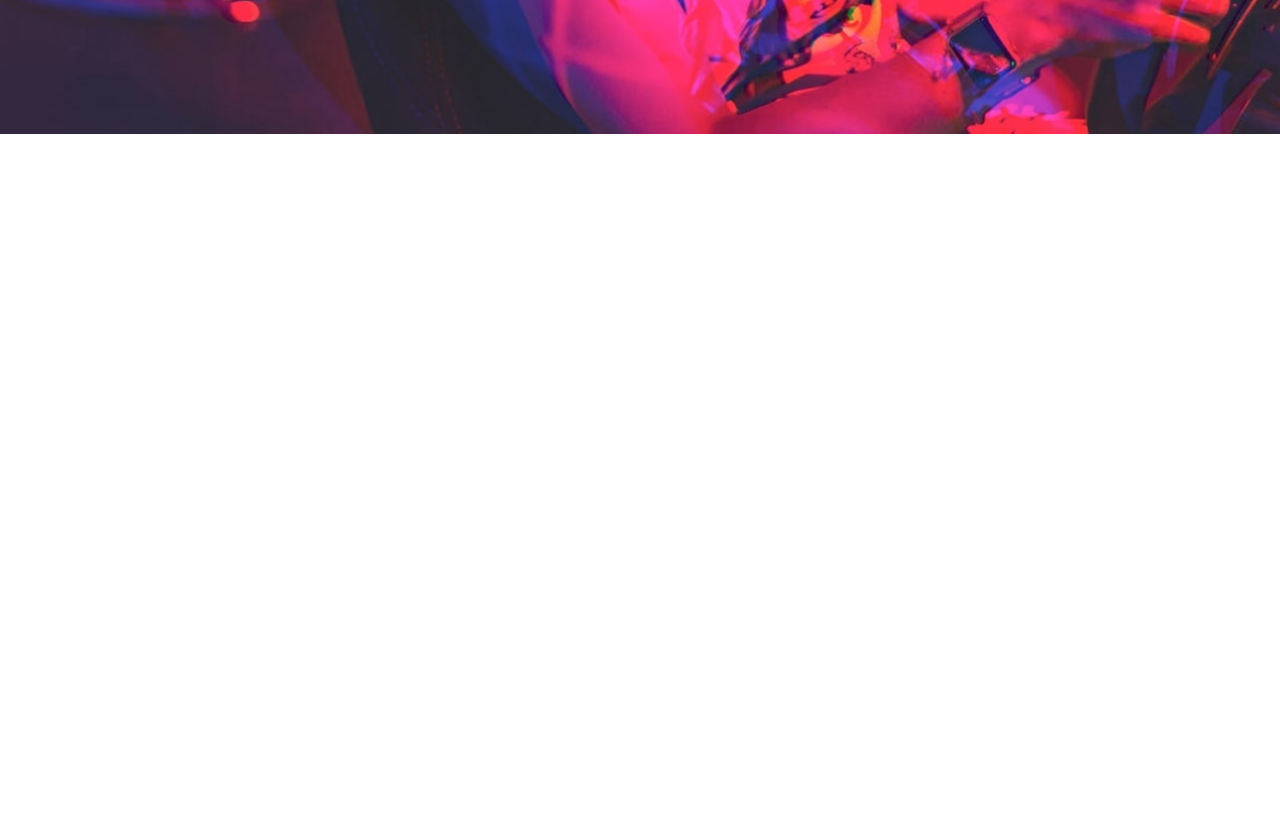
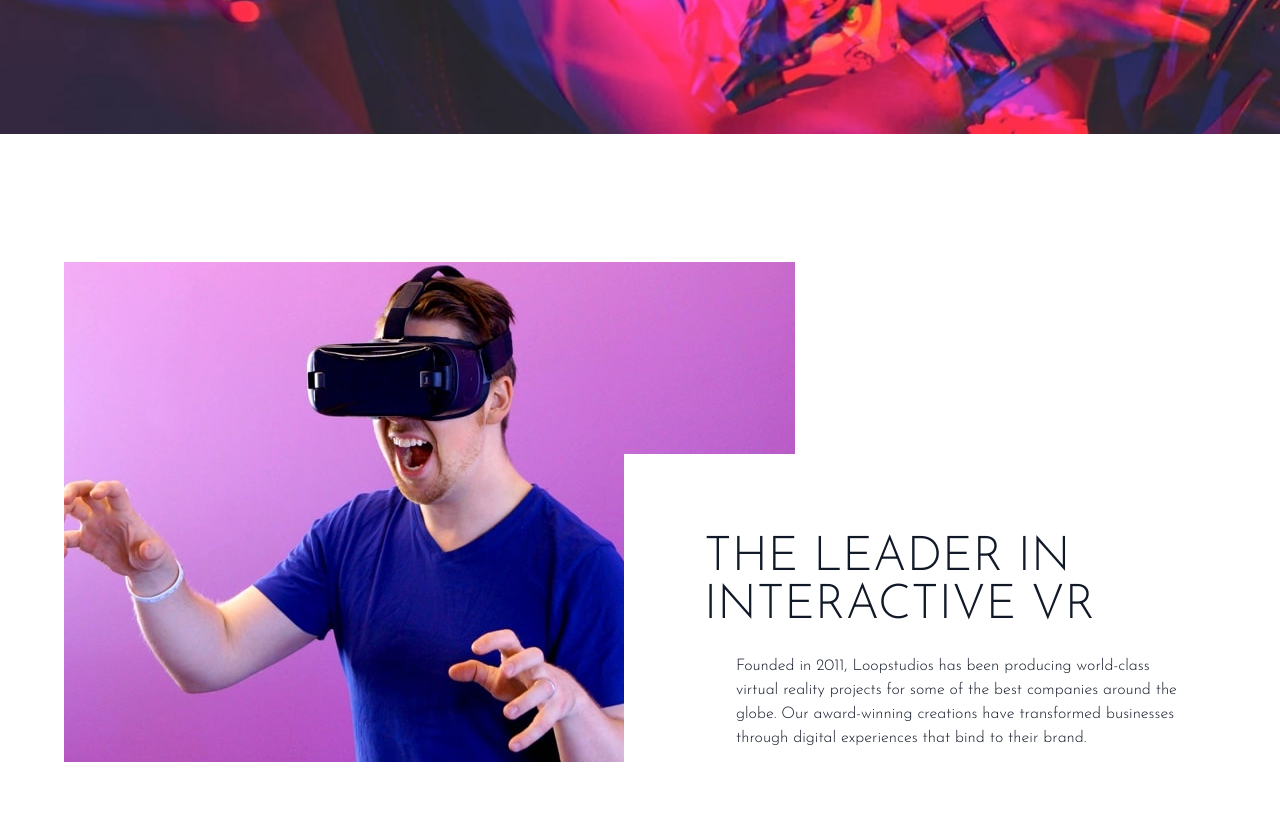
Before and after one commit to INGCapaDev/Loopstudios-website-tailwind, a website: page index.html in a window 1280 px wide. Shown: the part 522-1355 px from the top of the page. Before the commit the page ends 800 px from the top, so only its background shows below. Drawn offline with Linux system fonts and the light colour scheme.

Commit message:
Feature Section

```diff
--- a/index.html
+++ b/index.html
@@ -57,5 +57,28 @@
         </div>
       </div>
     </section>
+    <!-- Feature Container -->
+    <section>
+      <!-- Feature Container -->
+      <div
+        class="relative container flex flex-col max-w-6xl mx-auto my-32 px-6 text-gray-900 md:flex-row md:px-0">
+        <!-- Image -->
+        <img src="images/desktop/image-interactive.jpg" alt="" />
+        <!-- Text Container -->
+        <div
+          class="top-48 pr-0 bg-white md:absolute md:right-0 md:py-20 md:pl-20">
+          <h2
+            class="max-w-lg mt-10 mx-auto mb-6 font-sans text-4xl text-center text-gray-900 uppercase md:text-5xl md:mt-0 md:text-left">
+            The leader in interactive VR
+          </h2>
+          <p class="max-w-md mx-auto text-center md:text-left">
+            Founded in 2011, Loopstudios has been producing world-class virtual
+            reality projects for some of the best companies around the globe.
+            Our award-winning creations have transformed businesses through
+            digital experiences that bind to their brand.
+          </p>
+        </div>
+      </div>
+    </section>
   </body>
 </html>
```
Also changed, not shown: dist/style.css.
